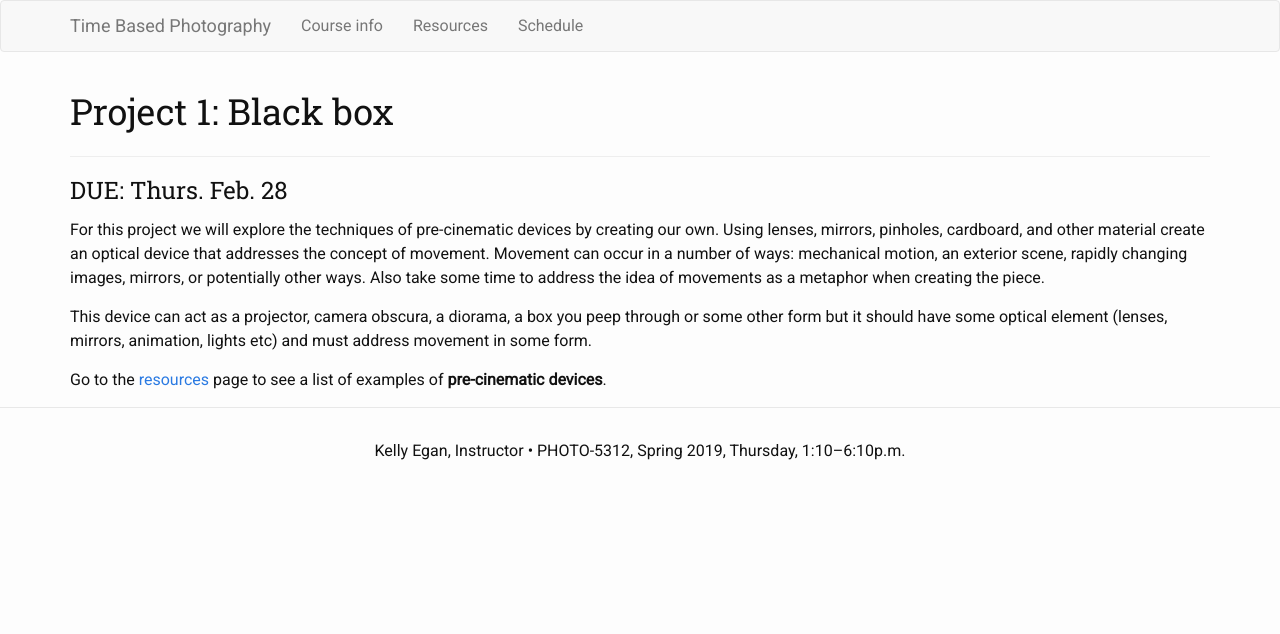
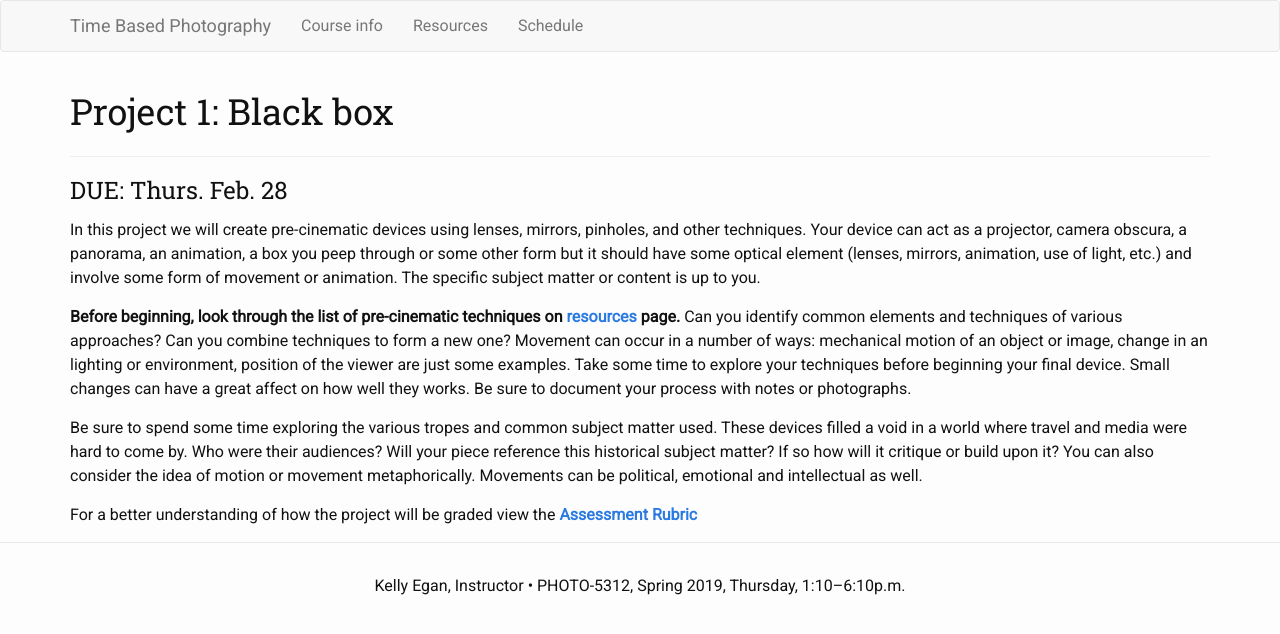
Before and after one commit to kellyegan/StillMoving, a Jekyll site: the page built from Assignments/Project-1.md, in a window 1280 px wide. Shown: the top 634 px of the page. Built offline with Jekyll 4.4.1, drawn with Linux system fonts in a browser that asks for light colours.

Commit message:
Update Project-1 description

```diff
--- a/Assignments/Project-1.md
+++ b/Assignments/Project-1.md
@@ -6,8 +6,10 @@ categories: assignment
 
 ### DUE: Thurs. Feb. 28
 
-For this project we will explore the techniques of pre-cinematic devices by creating our own. Using lenses, mirrors, pinholes, cardboard, and other material create an optical device that addresses the concept of movement. Movement can occur in a number of ways: mechanical motion, an exterior scene, rapidly changing images, mirrors, or potentially other ways. Also take some time to address the idea of movements as a metaphor when creating the piece.
+In this project we will create pre-cinematic devices using lenses, mirrors, pinholes, and other techniques. Your device can act as a projector, camera obscura, a panorama, an animation, a box you peep through or some other form but it should have some optical element (lenses, mirrors, animation, use of light, etc.) and involve some form of movement or animation. The specific subject matter or content is up to you.
 
-This device can act as a projector, camera obscura, a diorama, a box you peep through or some other form but it should have some optical element (lenses, mirrors, animation, lights etc) and must address movement in some form.
+**Before beginning, look through the list of pre-cinematic techniques on [resources](resources) page.** Can you identify common elements and techniques of various approaches? Can you combine techniques to form a new one? Movement can occur in a number of ways: mechanical motion of an object or image, change in an lighting or environment, position of the viewer are just some examples. Take some time to explore your techniques before beginning your final device. Small changes can have a great affect on how well they works. Be sure to document your process with notes or photographs.
 
-Go to the [resources](resources) page to see a list of examples of **pre-cinematic devices**.
+Be sure to spend some time exploring the various tropes and common subject matter used. These devices filled a void in a world where travel and media were hard to come by. Who were their audiences? Will your piece reference this historical  subject matter? If so how will it critique or build upon it? You can also consider the idea of motion or movement metaphorically. Movements can be political, emotional and intellectual as well.
+
+For a better understanding of how the project will be graded view the **[Assessment Rubric](https://docs.google.com/spreadsheets/d/1F7aEy0hQTrfCeIL3V5KENbTvqRvR6i1DagxWA97S8ig/edit?usp=sharing)**
```
